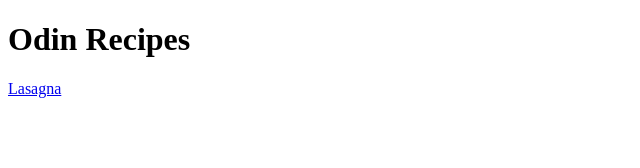
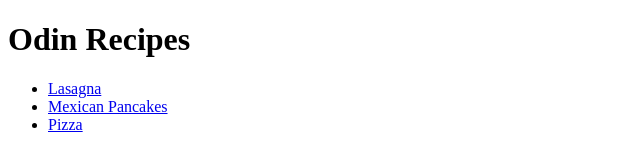
Before and after one commit to Stauner1903/odin-recipes, a plain HTML site: page index.html in a window 1280 px wide. Shown: the whole page, without its empty margins (0-640 px from the left). Drawn offline with Linux system fonts and the light colour scheme.

Commit message:
2 new recipes added

```diff
--- a/index.html
+++ b/index.html
@@ -6,6 +6,11 @@
 </head>
 <body>
     <h1>Odin Recipes</h1>
-    <a href="./recipes/lasagna.html">Lasagna</a>
+    <ul>
+        <li><a href="./recipes/lasagna.html">Lasagna</a></li>
+        <li><a href="./recipes/mexican_pancakes.html">Mexican Pancakes</a></li>
+        <li><a href="./recipes/pizza.html">Pizza</a></li>
+    </ul>
+
 </body>
 </html>
```
